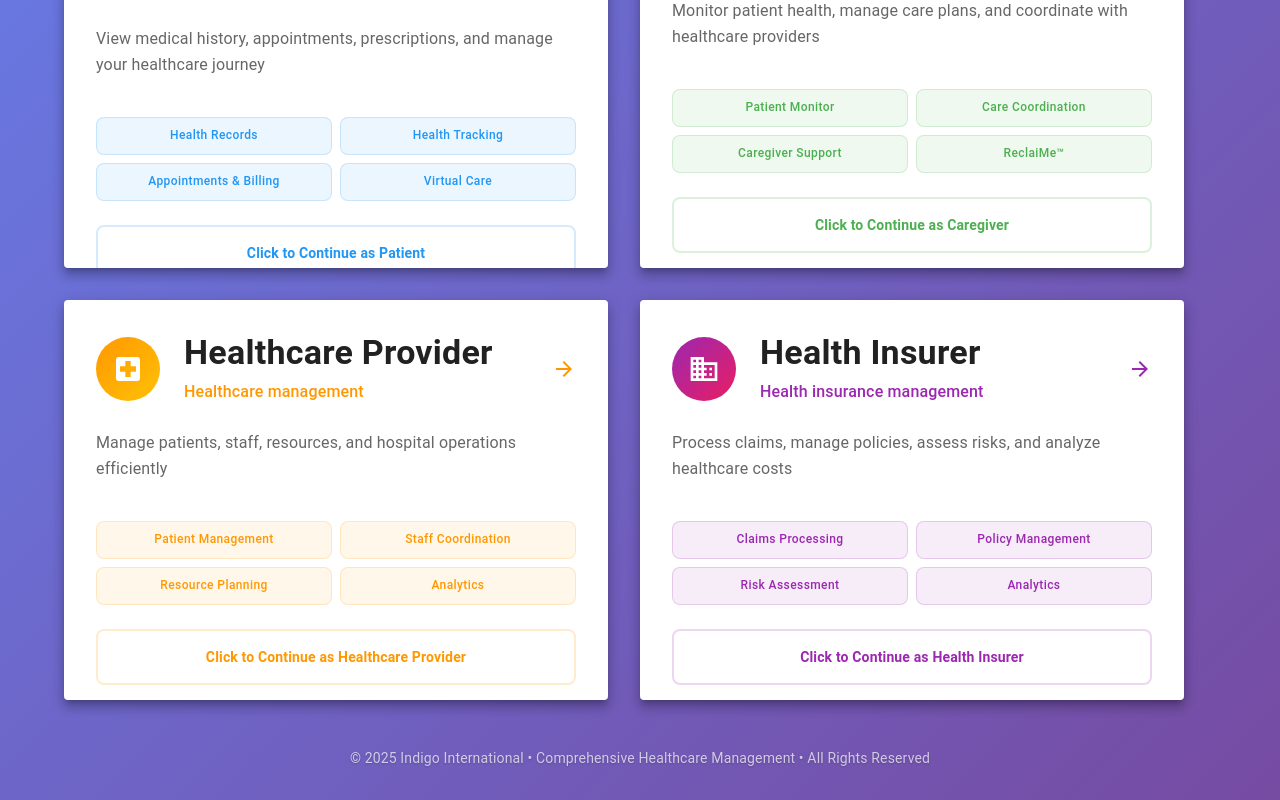
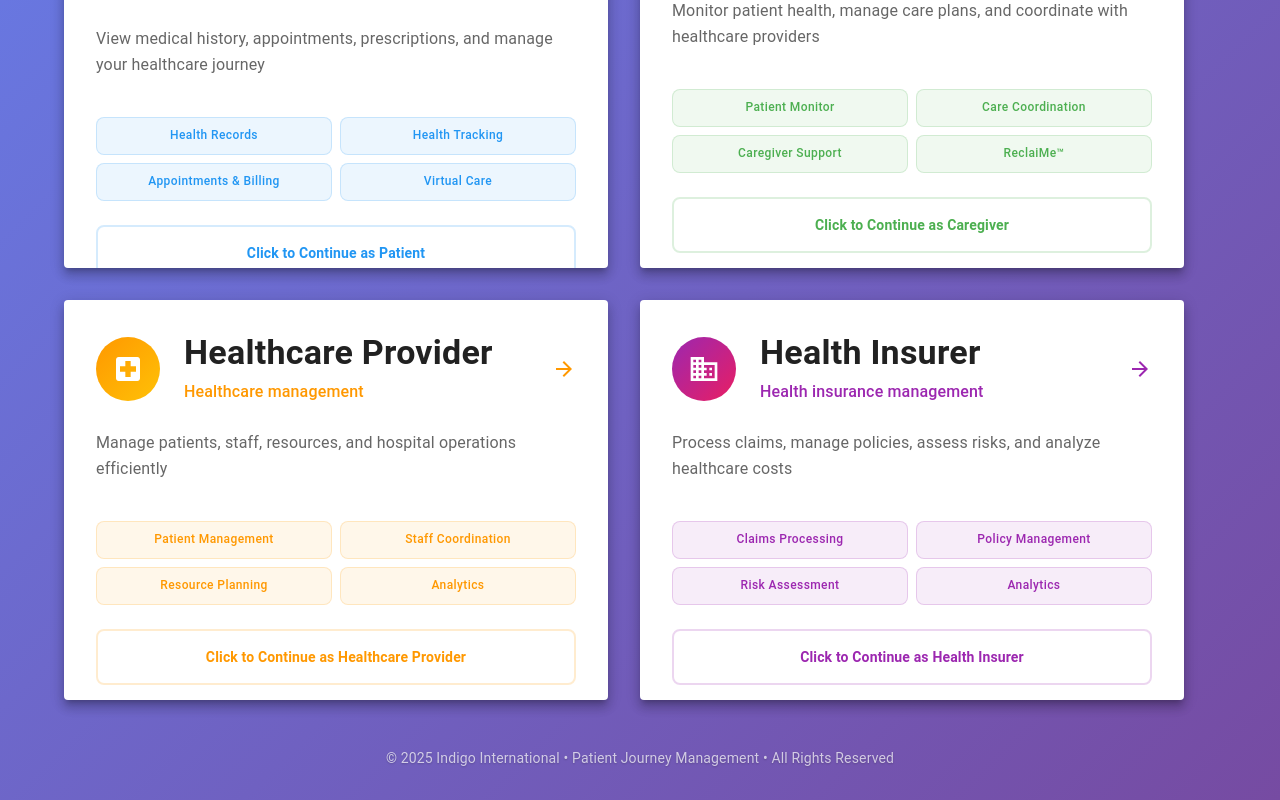
Before and after one commit to mazaa8/inPEP, a React (Vite) app: page / in a window 1280 px wide. Shown: the part 332-1132 px from the top of the page. Built offline with nearby package versions, Linux system fonts and the light colour scheme.

Commit message:
Update LandingPage.tsx

```diff
--- a/src/pages/landing/LandingPage.tsx
+++ b/src/pages/landing/LandingPage.tsx
@@ -290,7 +290,7 @@ const LandingPage = () => {
                 textShadow: '0 1px 2px rgba(0,0,0,0.2)'
               }}
             >
-              © 2025 Indigo International • Comprehensive Healthcare Management • All Rights Reserved
+              © 2025 Indigo International • Patient Journey Management • All Rights Reserved
             </Typography>
           </Box>
         </Fade>
```
